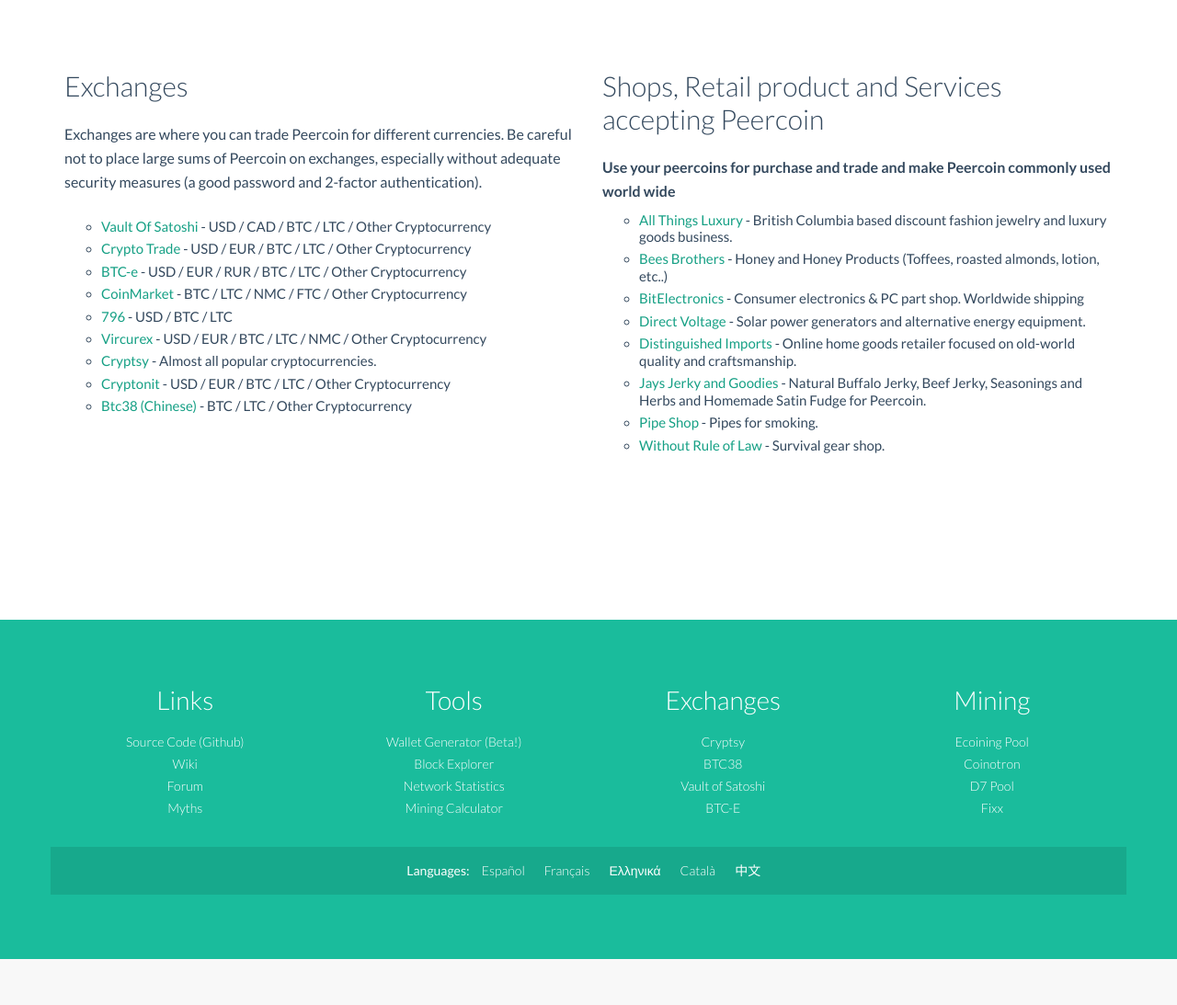
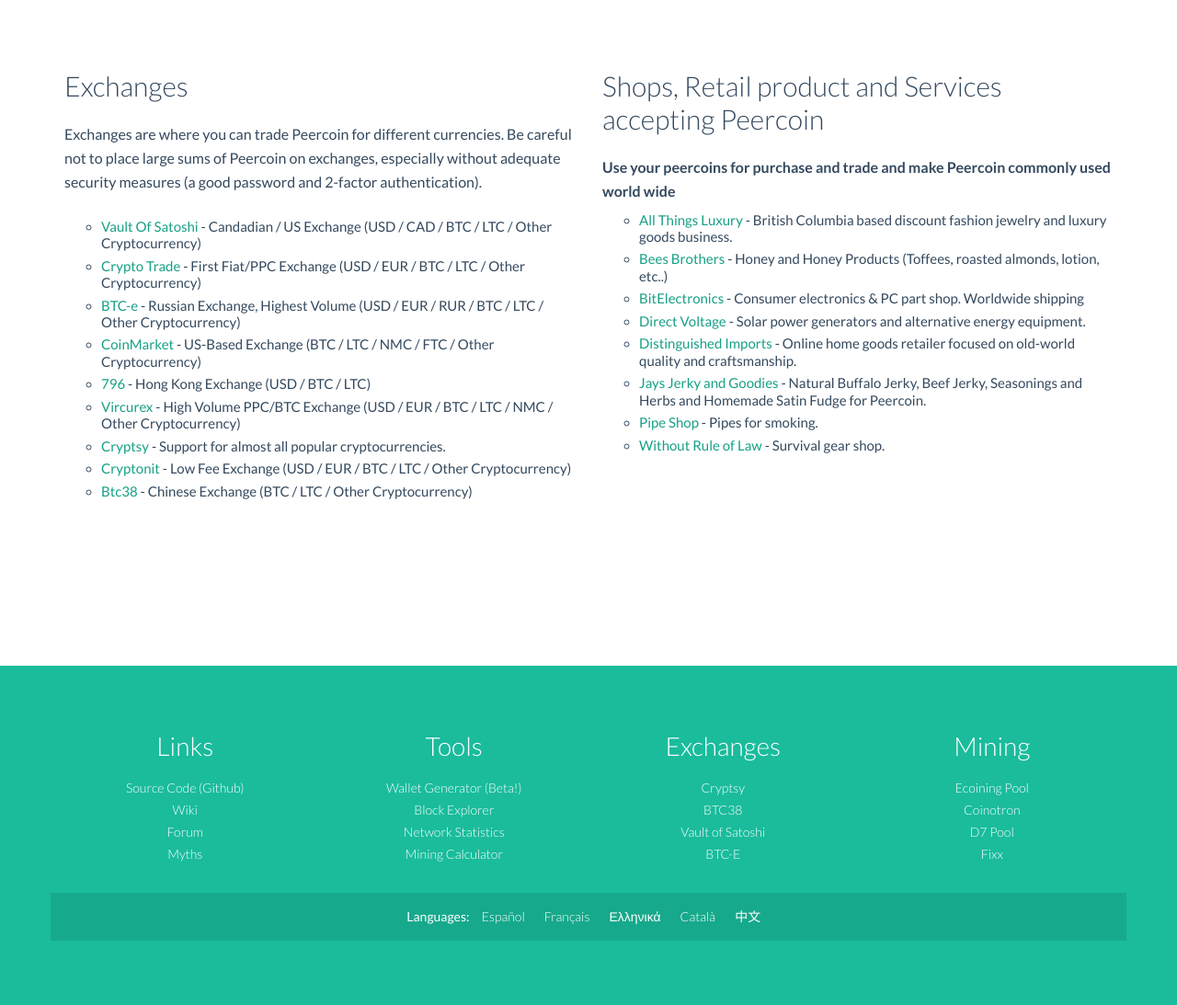
Before and after one commit to super3/peercoin_website_old, a PHP site: page /resources.php in a window 1280 px wide. Shown: the part 907-2000 px from the top of the page at 92% size. Before the commit the page ends 1950 px from the top, so only its background shows below. Run offline with PHP 8.4, Linux system fonts and the light colour scheme; data that the repository does not hold is empty.

Commit message:
Re-added the simple descriptions of the exchanges.

```diff
--- a/resources.php
+++ b/resources.php
@@ -88,7 +88,7 @@
         <div class="col-lg-12">
 
           <div class="item col-md-6">
-            <h2 name="exchanges"> Exchanges</h2>
+            <h2 name="exchanges">Exchanges</h2>
 
             <p>
               Exchanges are where you can trade Peercoin for different currencies. Be careful not to place
@@ -99,31 +99,31 @@
 
             <ul style="list-style-type: circle;">
               <li>
-                <a href="https://www.vaultofsatoshi.com/orderbook">Vault Of Satoshi</a> - USD / CAD / BTC / LTC / Other Cryptocurrency
+                <a href="https://www.vaultofsatoshi.com/orderbook">Vault Of Satoshi</a> - Candadian / US Exchange (USD / CAD / BTC / LTC / Other Cryptocurrency)
               </li>
               <li>
-                <a href="https://crypto-trade.com/trade/ppc_usd">Crypto Trade</a> - USD / EUR / BTC / LTC / Other Cryptocurrency
+                <a href="https://crypto-trade.com/trade/ppc_usd">Crypto Trade</a> - First Fiat/PPC Exchange (USD / EUR / BTC / LTC / Other Cryptocurrency)
               </li>
               <li>
-                <a href="https://btc-e.com/">BTC-e</a> - USD / EUR / RUR / BTC / LTC / Other Cryptocurrency
+                <a href="https://btc-e.com/">BTC-e</a> - Russian Exchange, Highest Volume (USD / EUR / RUR / BTC / LTC / Other Cryptocurrency)
               </li>
               <li>
-                <a href="https://coinmkt.com/#/">CoinMarket</a> - BTC / LTC / NMC / FTC / Other Cryptocurrency
+                <a href="https://coinmkt.com/#/">CoinMarket</a> - US-Based Exchange (BTC / LTC / NMC / FTC / Other Cryptocurrency)
               </li>
               <li>
-                <a href="https://796.com/ppcusd/market">796</a> - USD / BTC / LTC
+                <a href="https://796.com/ppcusd/market">796</a> - Hong Kong Exchange (USD / BTC / LTC)
               </li>
               <li>
-                <a href="https://vircurex.com/welcome/index?alt=ppc&amp;base=btc">Vircurex</a> - USD / EUR / BTC / LTC / NMC / Other Cryptocurrency
+                <a href="https://vircurex.com/welcome/index?alt=ppc&amp;base=btc">Vircurex</a> - High Volume PPC/BTC Exchange (USD / EUR / BTC / LTC / NMC / Other Cryptocurrency)
               </li>
               <li>
-                <a href="https://www.cryptsy.com/">Cryptsy</a> - Almost all popular cryptocurrencies.
+                <a href="https://www.cryptsy.com/">Cryptsy</a> - Support for almost all popular cryptocurrencies.
               </li>
               <li>
-                <a href="http://cryptonit.net/">Cryptonit</a> - USD / EUR / BTC / LTC / Other Cryptocurrency
+                <a href="http://cryptonit.net/">Cryptonit</a> - Low Fee Exchange (USD / EUR / BTC / LTC / Other Cryptocurrency)
               </li>
               <li>
-                <a href="https://www.btc38.com/">Btc38 (Chinese)</a> - BTC / LTC / Other Cryptocurrency
+                <a href="https://www.btc38.com/">Btc38</a> - Chinese Exchange (BTC / LTC / Other Cryptocurrency)
               </li>
             </ul>
           </div>
```
